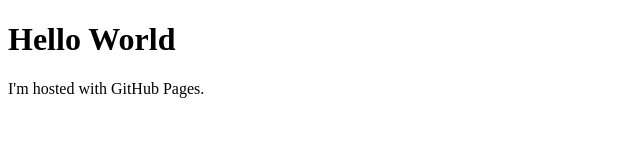
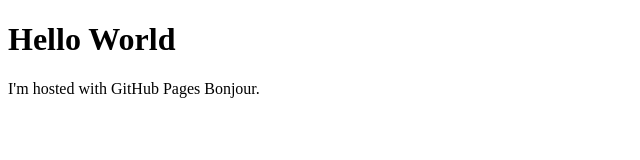
Before and after one commit to nprovencher/nprovencher.github.io, a plain HTML site: page index.html in a window 1280 px wide. Shown: the full height of the page, 0-640 px from the left. Drawn offline with Linux system fonts and the light colour scheme.

Commit message:
Update index.html

```diff
--- a/index.html
+++ b/index.html
@@ -2,6 +2,6 @@
 <html>
 <body>
 <h1>Hello World</h1>
-<p>I'm hosted with GitHub Pages.</p>
+<p>I'm hosted with GitHub Pages Bonjour.</p>
 </body>
 </html>
```
